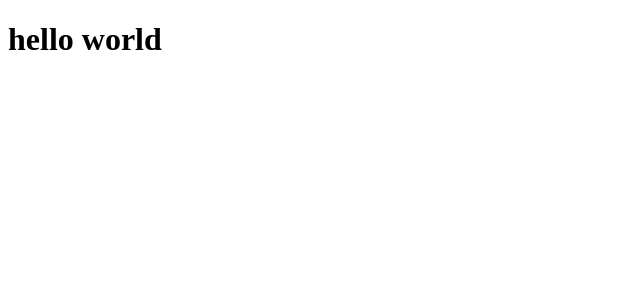
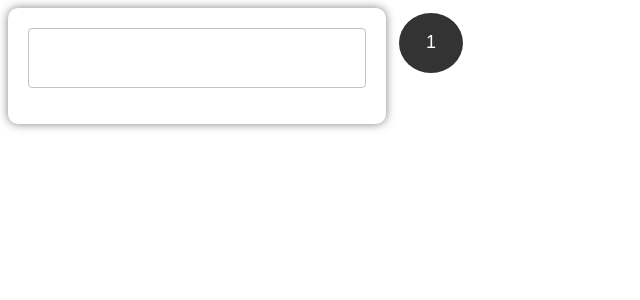
Before and after one commit to costar011/calculator_web, a React (Vite) app: page / in a window 1280 px wide. Shown: the top 300 px of the page, without its empty margins (0-640 px from the left). Built offline with nearby package versions, Linux system fonts and the light colour scheme.

Commit message:
Calculator Grid
MUI 활용 계산기 틀 잡기

```diff
--- a/package.json
+++ b/package.json
@@ -10,6 +10,9 @@
     "preview": "vite preview"
   },
   "dependencies": {
+    "@emotion/react": "^11.14.0",
+    "@emotion/styled": "^11.14.0",
+    "@mui/material": "^7.0.2",
     "react": "^19.0.0",
     "react-dom": "^19.0.0"
   },
@@ -22,7 +25,7 @@
     "eslint-plugin-react-hooks": "^5.2.0",
     "eslint-plugin-react-refresh": "^0.4.19",
     "globals": "^16.0.0",
-    "typescript": "~5.7.2",
+    "typescript": "^5.8.3",
     "typescript-eslint": "^8.26.1",
     "vite": "^6.3.1"
   }
--- a/src/App.tsx
+++ b/src/App.tsx
@@ -1,9 +1,13 @@
-const App = () => {
+import { ThemeProvider } from '@mui/material/styles';
+import Calculator from './components/Calculator';
+import theme from './theme';
+
+function App() {
   return (
-    <>
-      <h1>hello world</h1>
-    </>
+    <ThemeProvider theme={theme}>
+      <Calculator />
+    </ThemeProvider>
   );
-};
+}
 
 export default App;
--- a/src/components/Calculator.tsx
+++ b/src/components/Calculator.tsx
@@ -0,0 +1,22 @@
+import React, { useState } from 'react';
+import { Grid, Paper, Button } from '@mui/material';
+import Display from './Display';
+
+const Calculator: React.FC = () => {
+  const [displayValue, setDisplayValue] = useState('');
+
+  return (
+    <Grid container spacing={1}>
+      <Grid>
+        <Paper>
+          <Display value={displayValue} />
+        </Paper>
+      </Grid>
+      <Grid>
+        <Button onClick={() => setDisplayValue('1')}>1</Button>
+      </Grid>
+    </Grid>
+  );
+};
+
+export default Calculator;
--- /dev/null
+++ b/src/components/Display.tsx
@@ -0,0 +1,24 @@
+import { TextField } from '@mui/material';
+
+interface DisplayProps {
+  value: string;
+}
+
+const Display: React.FC<DisplayProps> = ({ value }) => {
+  return (
+    <TextField
+      value={value}
+      variant="outlined"
+      fullWidth
+      inputProps={{ readOnly: true, style: { textAlign: 'right' } }}
+      sx={{
+        mb: 2,
+        backgroundColor: '#fff',
+        borderRadius: 1,
+        '& .MuiOutlinedInput-root': { height: '60px', fontSize: '24px' },
+      }}
+    />
+  );
+};
+
+export default Display;
--- /dev/null
+++ b/src/theme.ts
@@ -0,0 +1,42 @@
+import { createTheme } from '@mui/material/styles';
+
+const theme = createTheme({
+  palette: {
+    primary: { main: '#f1a33c' }, // 연산자 버튼 색상
+    secondary: { main: '#a32f9b' }, // 등호 버튼 색상
+    info: { main: '#1e90ff' }, // C 버튼 색상
+    text: { primary: '#000' }, // 텍스트 색상
+  },
+  typography: {
+    fontFamily: 'Arial, sans-serif',
+  },
+  components: {
+    MuiButton: {
+      styleOverrides: {
+        root: {
+          borderRadius: '50%',
+          width: '60px',
+          height: '60px',
+          margin: '5px',
+          color: '#fff',
+          fontSize: '18px',
+          backgroundColor: '#333',
+          '&:hover': {
+            backgroundColor: '#555',
+          },
+        },
+      },
+    },
+    MuiPaper: {
+      styleOverrides: {
+        root: {
+          padding: '20px',
+          borderRadius: '10px',
+          boxShadow: '0 0 10px rgba(0, 0, 0, 0.5)',
+        },
+      },
+    },
+  },
+});
+
+export default theme;
```
Also changed, not shown: src/components/Button.tsx (+21 -0 lines), src/components/Input.tsx (deleted), 1 other file (tests, documents, lock files or other folders).
